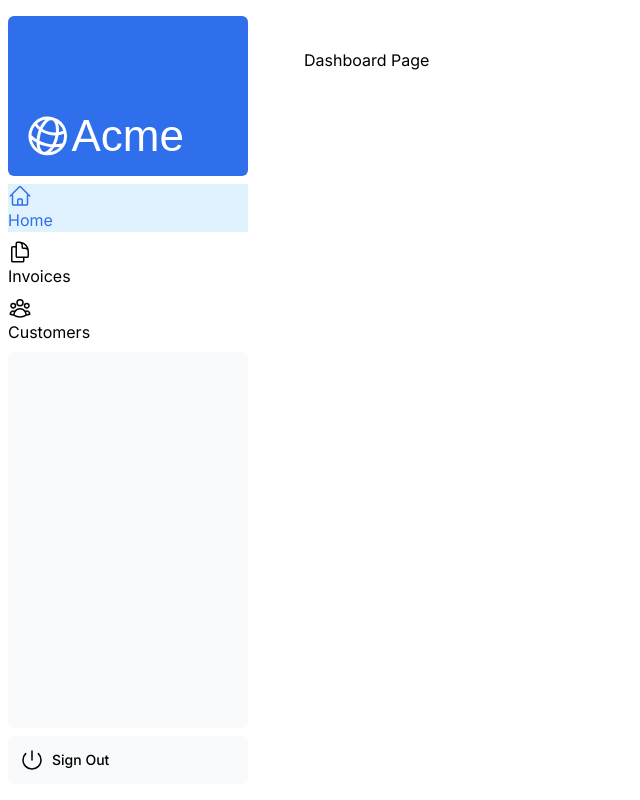
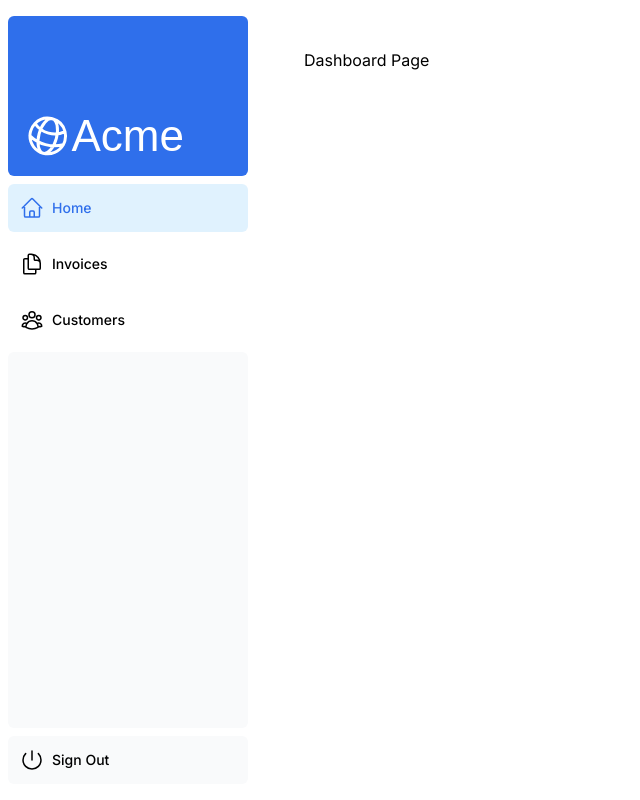
Before and after one commit to kanno-takumi/pochi-money, a Next.js app: page /dashboard in a window 1280 px wide. Shown: the whole page, without its empty margins (0-640 px from the left). Built offline with nearby package versions, Linux system fonts and the light colour scheme; a web font is replaced by a local one.

Commit message:
link設定の修正2

```diff
--- a/app/ui/dashboard/nav-links.tsx
+++ b/app/ui/dashboard/nav-links.tsx
@@ -1,11 +1,15 @@
 "use client";
 
-import { UserGroupIcon, HomeIcon, DocumentDuplicateIcon } from '@heroicons/react/24/outline';
+import {
+  UserGroupIcon,
+  HomeIcon,
+  DocumentDuplicateIcon,
+} from '@heroicons/react/24/outline';
 import Link from 'next/link';
 import { usePathname } from 'next/navigation';
 import clsx from 'clsx';
 
-// ✅ ここで配列を定義しているか確認！
+// 1. links 配列をここで定義する（これがないと .map で落ちます）
 const links = [
   { name: 'Home', href: '/dashboard', icon: HomeIcon },
   { name: 'Invoices', href: '/dashboard/invoices', icon: DocumentDuplicateIcon },
@@ -14,12 +18,22 @@ const links = [
 
 export default function NavLinks() {
   const pathname = usePathname();
+
   return (
     <>
       {links.map((link) => {
         const LinkIcon = link.icon;
         return (
-          <Link key={link.name} href={link.href} className={clsx("...", { 'bg-sky-100 text-blue-600': pathname === link.href })}>
+          <Link
+            key={link.name}
+            href={link.href}
+            className={clsx(
+              "flex h-[48px] grow items-center justify-center gap-2 rounded-md p-3 text-sm font-medium hover:bg-sky-100 hover:text-blue-600 md:flex-none md:justify-start md:p-2 md:px-3",
+              {
+                'bg-sky-100 text-blue-600': pathname === link.href, // アクティブ判定
+              },
+            )}
+          >
             <LinkIcon className="w-6" />
             <p className="hidden md:block">{link.name}</p>
           </Link>
```
